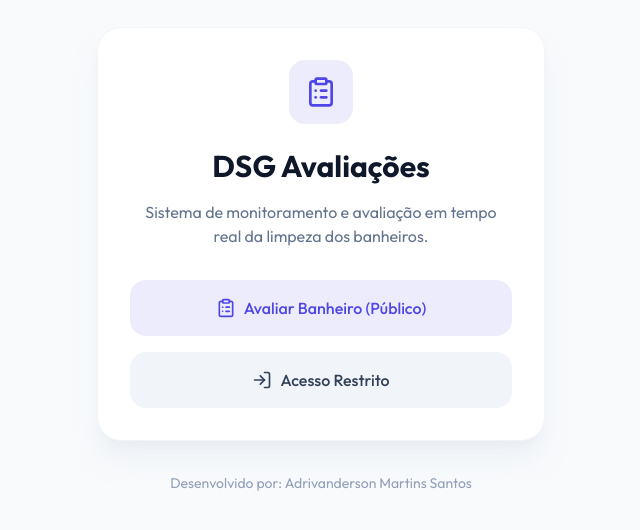
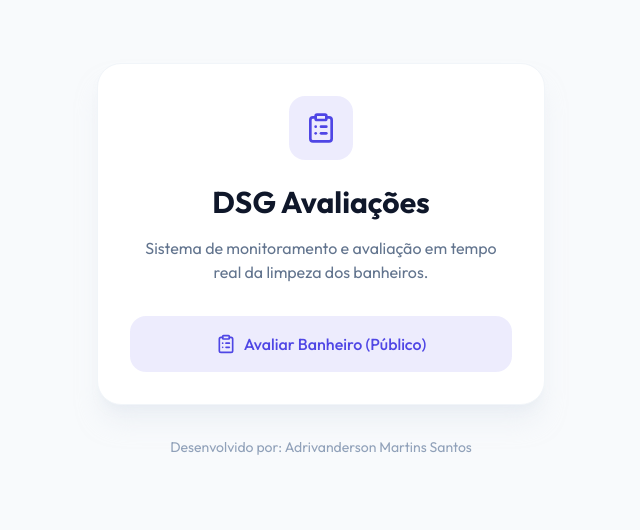
Before and after one commit to amsweb77-lab/dsg_fdsc, a Next.js app: page / in a window 1280 px wide. Shown: the part 140-670 px from the top of the page, without its empty margins (319-959 px from the left). Built offline with nearby package versions, Linux system fonts and the light colour scheme; no server answers.

Commit message:
feat: hide restricted access login button from public view

```diff
--- a/src/app/page.tsx
+++ b/src/app/page.tsx
@@ -59,15 +59,7 @@ export default async function Home() {
                 </button>
               </form>
             </>
-          ) : (
-            <Link
-              href="/login"
-              className="flex items-center justify-center gap-2 w-full bg-slate-100 dark:bg-slate-700 text-slate-700 dark:text-slate-300 py-4 px-6 rounded-2xl font-medium hover:bg-slate-200 dark:hover:bg-slate-600 transition-all active:scale-95"
-            >
-              <LogIn className="w-5 h-5" />
-              Acesso Restrito
-            </Link>
-          )}
+          ) : null}
 
         </div>
       </div>
```
